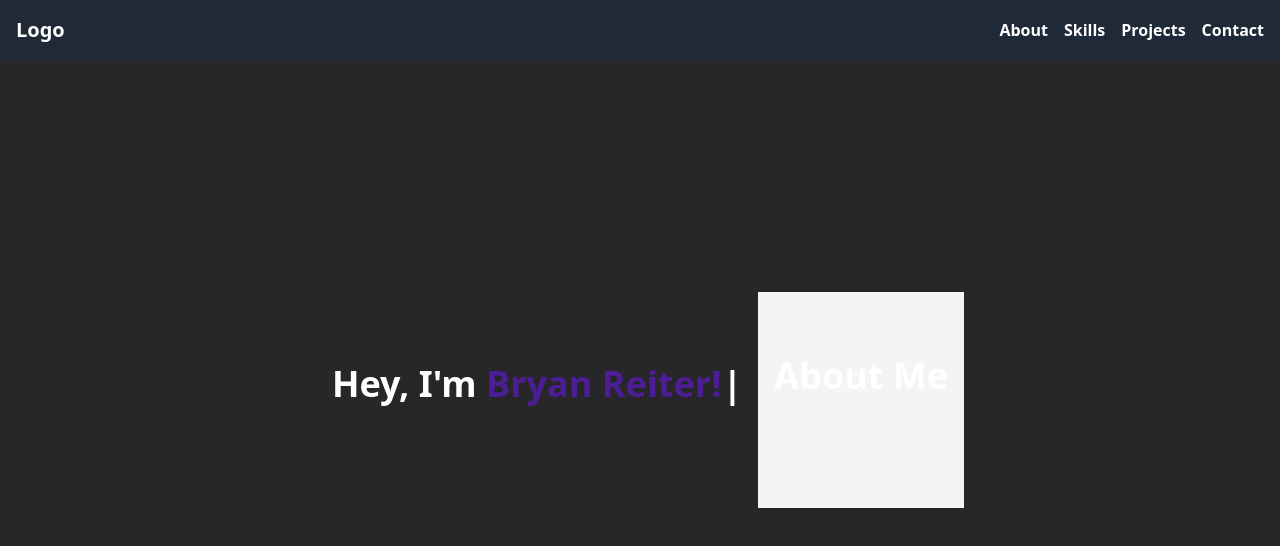
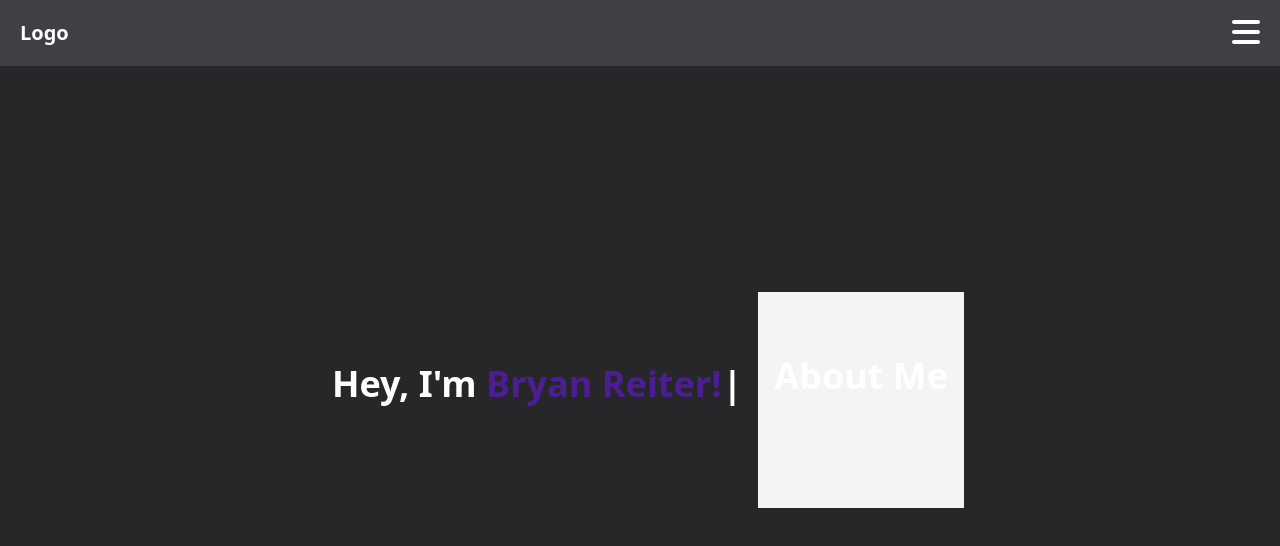
Before and after one commit to bryanreiter/personal-site, a Next.js app in the folder personal-site/: page / in a window 1280 px wide. Shown: the top 546 px of the page. Built offline with nearby package versions, Linux system fonts and the light colour scheme.

Commit message:
added hamburger with sliding menu

```diff
--- a/personal-site/src/components/Navbar.js
+++ b/personal-site/src/components/Navbar.js
@@ -1,38 +1,77 @@
+import { FontAwesomeIcon } from "@fortawesome/react-fontawesome";
+import { faBars, faTimes } from "@fortawesome/free-solid-svg-icons";
+import { useState } from "react";
+
 export default function Navbar() {
+  const [isSidebarOpen, setIsSidebarOpen] = useState(false);
+
+  const toggleSidebar = () => {
+    setIsSidebarOpen(!isSidebarOpen);
+  };
+
   return (
-    <nav className="bg-gray-800 py-4 fixed top-0 left-0 right-0">
-      <div className="container mx-auto px-4 flex justify-between items-center">
-        <a href="#intro" className="text-white text-xl font-bold">
-          Logo
-        </a>
-        <button className="md:hidden text-white focus:outline-none">
-          <svg className="h-6 w-6 fill-current" viewBox="0 0 24 24">
-            <path
-              d="M4 6h16M4 12h16M4 18h16"
-              strokeWidth="2"
-              strokeLinecap="round"
-              strokeLinejoin="round"
-            />
-          </svg>
+    <nav className="bg-zinc-700 py-4 fixed top-0 left-0 right-0">
+      <div className="w-full h-full clear-both flex items-center justify-between py-0 px-[20px]">
+        <div className="flex items-center">
+          <a href="#intro" className="text-white text-xl font-bold">
+            Logo
+          </a>
+        </div>
+        <div className="flex items-center">
+          <button
+            className="text-white focus:outline-none"
+            onClick={toggleSidebar}
+          >
+            <FontAwesomeIcon icon={faBars} size="2x" />
+          </button>
+        </div>
+      </div>
+      {}
+      <div
+        className={`fixed top-0 right-0 h-screen w-64 bg-zinc-700 transition-transform duration-300 ease-in-out transform ${
+          isSidebarOpen ? 'translate-x-0' : 'translate-x-full'
+        }`}
+      >
+        <button
+          className="absolute top-4 right-4 text-white focus:outline-none"
+          onClick={toggleSidebar}
+        >
+          <FontAwesomeIcon icon={faTimes} size="2x" />
         </button>
-        <ul className="hidden md:flex space-x-4">
+        <ul className="mt-16 space-y-4">
           <li>
-            <a href="#about" className="text-white hover:text-violet-900 font-bold">
+            <a
+              href="#about"
+              className="block text-white hover:text-teal-400 px-6 py-2"
+              onClick={toggleSidebar}
+            >
               About
             </a>
           </li>
           <li>
-            <a href="#skills" className="text-white hover:text-violet-900 font-bold">
+            <a
+              href="#skills"
+              className="block text-white hover:text-teal-400 px-6 py-2"
+              onClick={toggleSidebar}
+            >
               Skills
             </a>
           </li>
           <li>
-            <a href="#projects" className="text-white hover:text-violet-900 font-bold">
+            <a
+              href="#projects"
+              className="block text-white hover:text-teal-400 px-6 py-2"
+              onClick={toggleSidebar}
+            >
               Projects
             </a>
           </li>
           <li>
-            <a href="#contact" className="text-white hover:text-violet-900 font-bold">
+            <a
+              href="#contact"
+              className="block text-white hover:text-teal-400 px-6 py-2"
+              onClick={toggleSidebar}
+            >
               Contact
             </a>
           </li>
```
